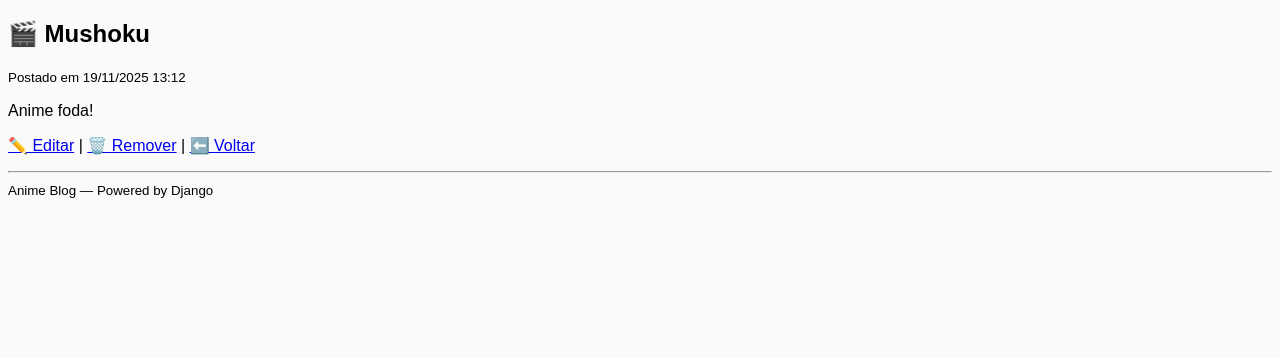
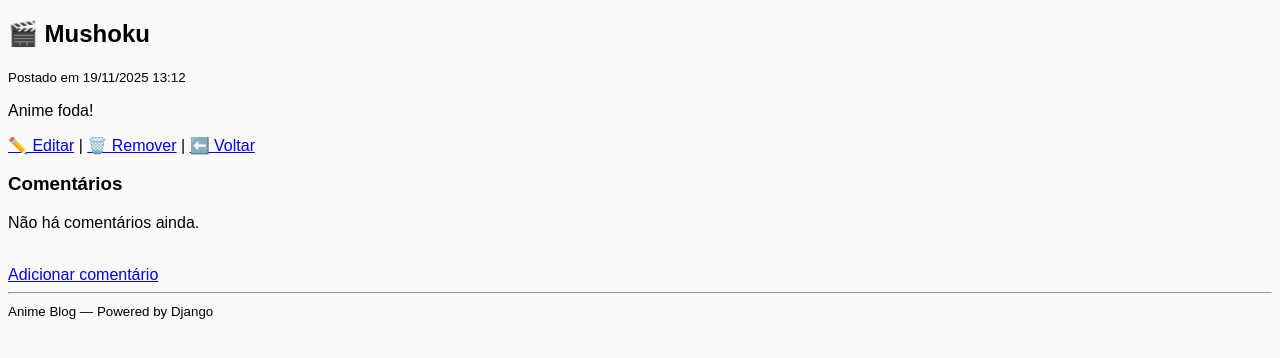
Before and after one commit to RHIdkusp/anime_blog, a Django app: page /2/ in a window 1280 px wide. Shown: the part 110-468 px from the top of the page. Run offline with Django 5.2, Linux system fonts and the light colour scheme; data comes from the database, SQL or seed files in the repository; data that the repository does not hold is empty.

Commit message:
Adicionando a visualização dos comentários no post

```diff
--- a/anime_blog/templates/post_detail.html
+++ b/anime_blog/templates/post_detail.html
@@ -2,6 +2,7 @@
 {% block title %}{{ post.title }} - Anime Blog{% endblock %}
 
 {% block content %}
+
   <article>
     <h2>🎬 {{ post.title }}</h2>
     <p><small>Postado em {{ post.posted_at|date:"d/m/Y H:i" }}</small></p>
@@ -16,4 +17,20 @@
       <a href="{% url 'post_list' %}">⬅️ Voltar</a>
     </p>
   </article>
+
+<h3>Comentários</h3>
+
+{% for comment in comments %}
+    <div class="post">
+        <p><strong>{{ comment.author }}:</strong></p>
+        <p>{{ comment.text }}</p>
+        <p class="data">{{ comment.date_posted|date:"d/m/Y H:i" }}</p>
+    </div>
+{% empty %}
+    <p>Não há comentários ainda.</p>
+{% endfor %}
+
+<br>
+<a class="btn" href="{% url 'add_comment' post.pk %}">Adicionar comentário</a>
+
 {% endblock %}
```
